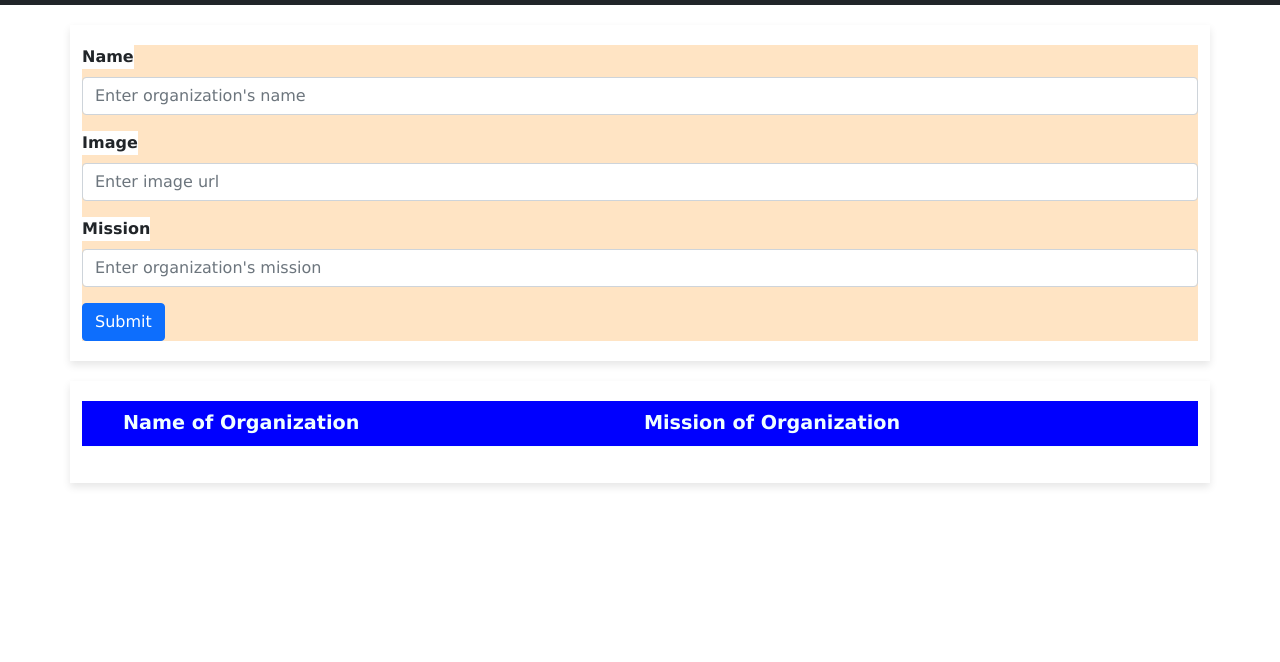
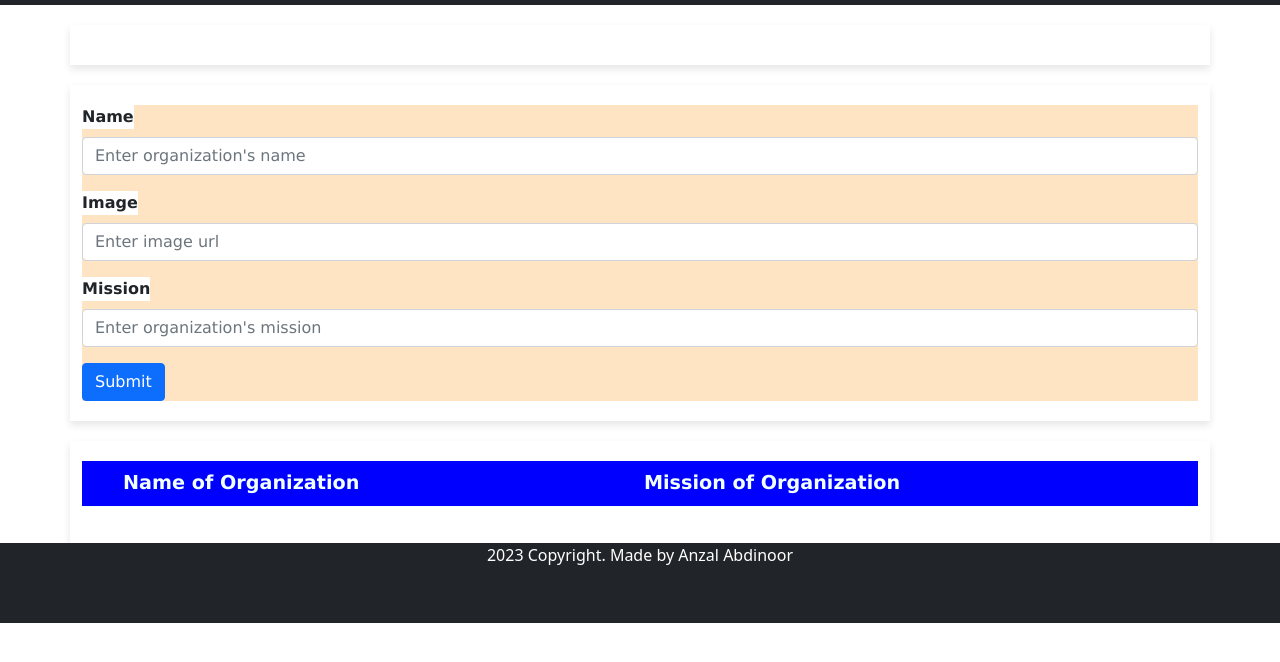
Before and after one commit to anzal-abdi56/food_project, a website: page index.html in a window 1280 px wide. Shown: the part 64-726 px from the top of the page. Drawn offline with nearby package versions, Linux system fonts and the light colour scheme; no server answers.

Commit message:
Complete

```diff
--- a/index.html
+++ b/index.html
@@ -30,6 +30,9 @@
       <div id="resultsContainer">
 
       </div>
+      <div class="wrapper container">
+
+      </div>
       <div class="container">
         <form id="postForm" onsubmit="postOrganization()">
             <div class="mb-3">
@@ -47,6 +50,7 @@
               <button type="submit" class="btn btn-primary" id="postButton" onclick="postOrganization()">Submit</button>
         </form>
       </div>
+
     <div class="container" id="organizationsContainer">
         <table class="table table-striped">
             <thead>
@@ -61,6 +65,7 @@
             </tbody>
           </table>
     </div>
+
     <div id="organizationsDetails"></div>
     <div id="updateForms">
       <form id="updateForm">
@@ -70,6 +75,9 @@
         <button type="submit" id="updateButton">Update</button>
       </form>
     </div>
+    <footer class="bg-dark text-center">
+      <p>2023 Copyright. Made by Anzal Abdinoor</p>
+    </footer>
 
     <script src="./script.js"></script>
     <script src="https://cdn.jsdelivr.net/npm/@popperjs/core@2.9.2/dist/umd/popper.min.js" integrity="sha384-IQsoLXl5PILFhosVNubq5LC7Qb9DXgDA9i+tQ8Zj3iwWAwPtgFTxbJ8NT4GN1R8p" crossorigin="anonymous"></script>
--- a/style.css
+++ b/style.css
@@ -58,3 +58,9 @@ label{
     font-size: large;
     font-family: 'Gill Sans', 'Gill Sans MT', Calibri, 'Trebuchet MS', sans-serif;
  }
+ footer{
+  height: 10vh;
+ }
+ footer p{
+  color: white;
+ }
```
